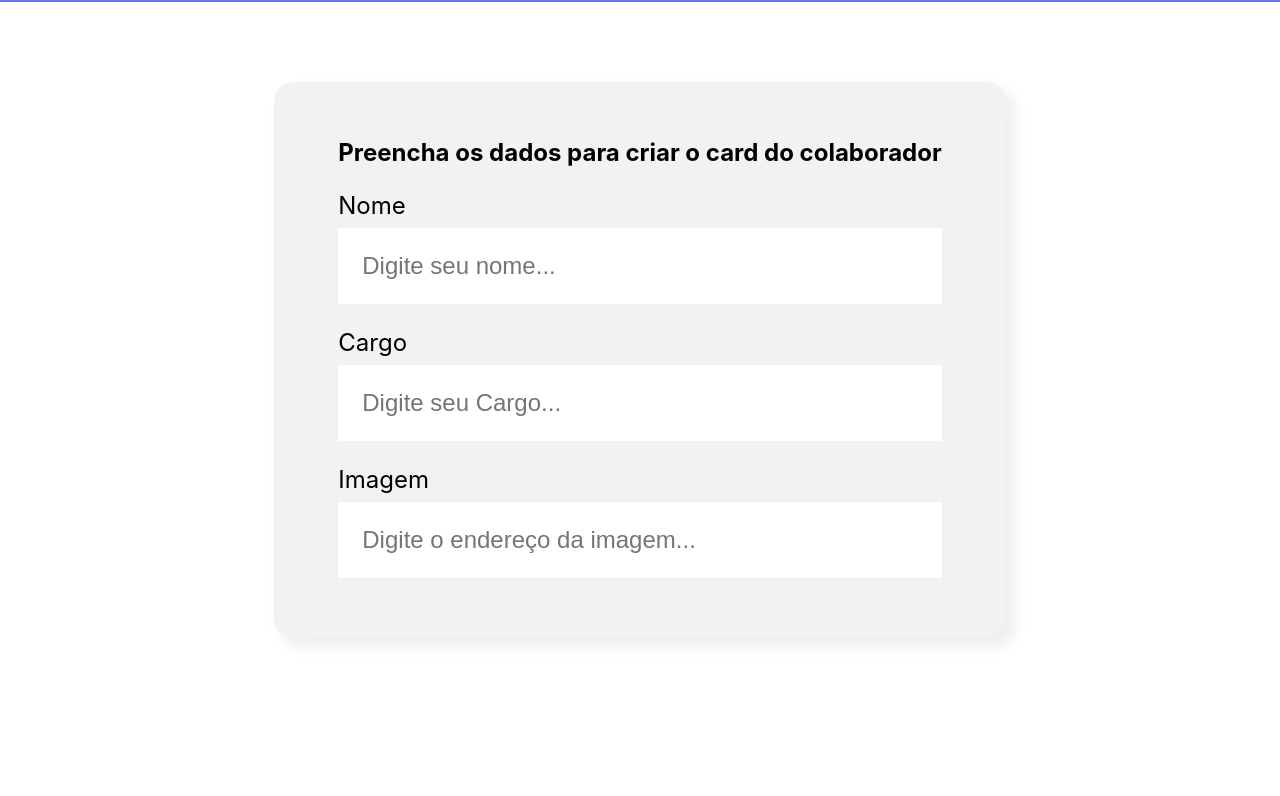
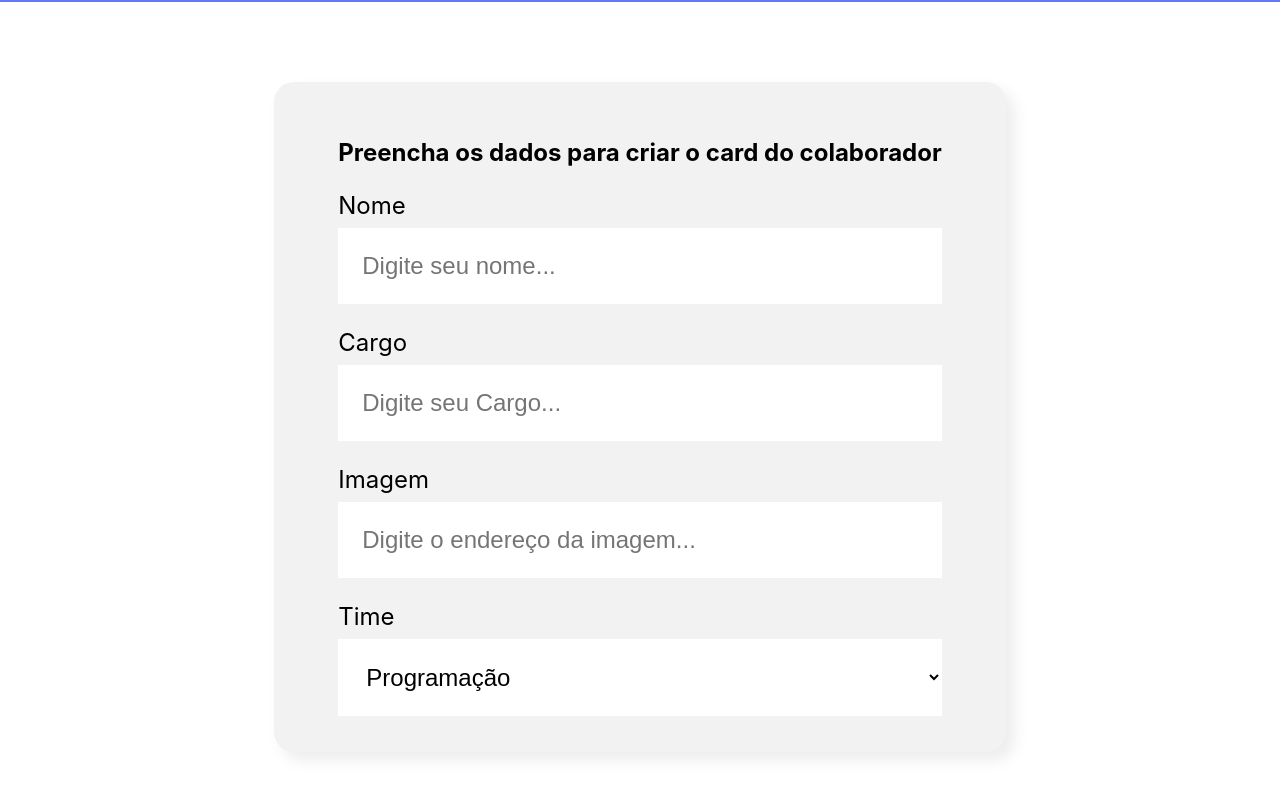
Before and after one commit to Clairtonlm/Organo_React, a React (Create React App) app: page / in a window 1280 px wide. Shown: the part 496-1292 px from the top of the page. Before the commit the page ends 1214 px from the top, so only its background shows below. Built offline with nearby package versions, Linux system fonts and the light colour scheme.

Commit message:
Criando interação em Lista no react

```diff
--- a/src/Componentes/Formulario/index.js
+++ b/src/Componentes/Formulario/index.js
@@ -1,7 +1,19 @@
 import CampoTexto from "../CampoTexto";
+import ListaSuspensa from "../ListaSuspensa";
 import "./Formulario.css"
 
 const Formulario = ()=>{
+
+    const times = [
+        'Programação',
+        'Front-End',
+        'Back-End',
+        'Data Science',
+        'Devops',
+        'Ux e Design',
+        'Gestão'
+    ]
+
     return(
         <section className="formulario">
             <form action="">
@@ -9,6 +21,7 @@
             <CampoTexto label="Nome" placeholder="Digite seu nome"/>
             <CampoTexto label="Cargo" placeholder="Digite seu Cargo"/>
             <CampoTexto label="Imagem" placeholder="Digite o endereço da imagem"/>
+            <ListaSuspensa label="Time" itens={times}/>
             </form>
         </section>
     )
--- /dev/null
+++ b/src/Componentes/ListaSuspensa/ListaSuspensa.css
@@ -0,0 +1,14 @@
+.lista-suspensa label{
+    display: block;
+    margin-bottom: 8px;
+    font-size: 24px;
+}
+.lista-suspensa select{
+    background-color: #FFFF;
+    box-shadow: 10px 10px 30px rgba(0,0,0, 0.0);
+    width: 100%;
+    border: none;
+    font-size: 24px;
+    padding: 24px;
+    box-sizing: border-box;
+}
--- /dev/null
+++ b/src/Componentes/ListaSuspensa/index.js
@@ -0,0 +1,14 @@
+import './ListaSuspensa.css';
+
+const ListaSuspensa = (props)=>{
+    console.log(props.itens)
+    return(
+        <div className="lista-suspensa">
+            <label>{props.label}</label>
+            <select >
+                {props.itens.map(item => <option key={item}>{item}</option>)}
+            </select>
+        </div>
+    )
+}
+export default ListaSuspensa;
```
